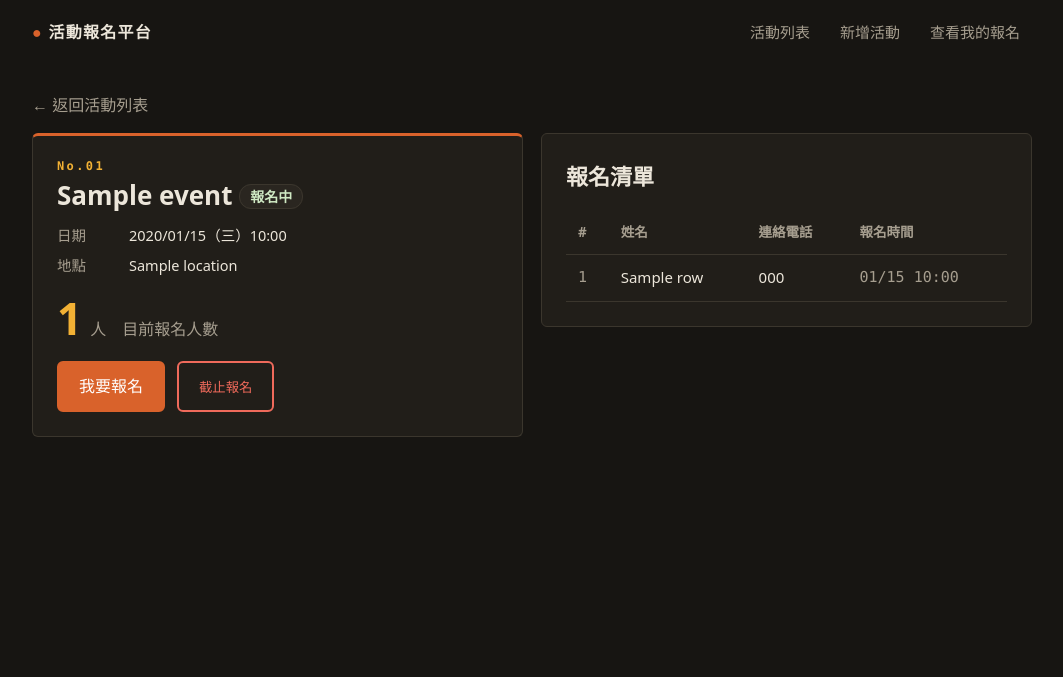
After one commit to djieeeee0613/1030-, a Flask app: template template/event_registrations.html in a window 1280 px wide. The commit adds this page. Shown: the top 677 px of the page, without its empty margins (108-1171 px from the left). Run offline with Flask 3, Linux system fonts and the light colour scheme; the template is opened without the code that fills it: most values are stand-ins (such as "Sample title", 1, 10 or a date in 2020); some libraries are stand-ins or nearby versions.

Commit message:
Pro版：報名清單與人數、同名同電話重複檢查、截止報名
- 新增活動報名清單頁，顯示目前報名人數與報名名單
- 重複報名改為同一活動「同名且同電話」才視為重複
- 新增截止報名／重新開放報名，截止後不能報名，首頁另列已截止活動

Co-Authored-By: Claude Sonnet 5.5 <noreply@anthropic.com>
Claude-Session: https://claude.ai/code/session_01SUVDTcG2bCvFGiavCeExhY

```diff
--- a/template/base.html
+++ b/template/base.html
@@ -103,6 +103,22 @@ a { color: var(--amber); }
 .split { display: grid; grid-template-columns: 1fr 1fr; gap: 18px; align-items: start; margin-top: 8px; }
 .panel { background: var(--panel); border: 1px solid var(--line); border-radius: var(--radius); padding: 24px; }
 .form-narrow { max-width: 640px; margin-top: 8px; }
+.card-actions { display: grid; grid-template-columns: 1fr auto; gap: 10px; }
+.count-muted { background: var(--panel-2); color: var(--muted); }
+.row.row-closed { border-left-color: var(--line); }
+.row.row-closed h3 { color: var(--muted); }
+.badge-closed { background: rgba(239,106,91,.12); border-color: var(--err); color: #ffb3aa; font-size: 12.5px; vertical-align: middle; }
+.badge-open { background: rgba(127,176,105,.12); border-color: var(--ok); color: #cfe9c3; font-size: 12.5px; vertical-align: middle; }
+.stat { display: flex; align-items: baseline; gap: 8px; margin: 4px 0 16px; }
+.stat-num { font-size: 44px; font-weight: 800; line-height: 1; color: var(--amber); }
+.stat-label { color: var(--muted); }
+.btn-danger { background: transparent; color: var(--err); border-color: var(--err); }
+.btn-danger:hover { background: var(--err); border-color: var(--err); color: #fff; }
+.table-wrap { overflow-x: auto; }
+table.reg { width: 100%; border-collapse: collapse; font-size: 15px; }
+table.reg th, table.reg td { text-align: left; padding: 10px 12px; border-bottom: 1px solid var(--line); white-space: nowrap; }
+table.reg th { color: var(--muted); font-weight: 700; font-size: 13.5px; }
+table.reg td.num { color: var(--muted); font-family: ui-monospace, Consolas, monospace; }
 .panel.center { text-align: center; margin-top: 32px; }
 .panel-title, .h-page { margin: 0 0 16px; font-size: 22px; }
 .h-event { margin: 6px 0 10px; font-size: 26px; line-height: 1.35; }
--- /dev/null
+++ b/template/event_registrations.html
@@ -0,0 +1,65 @@
+{% extends "base.html" %}
+{% block title %}報名清單：{{ event.title }}{% endblock %}
+{% block content %}
+    <a class="back" href="/">← 返回活動列表</a>
+
+    {% if changed == 'closed' %}
+    <div class="alert alert-ok" role="status"><strong>已截止報名。</strong>這個活動不會再接受新的報名。</div>
+    {% elif changed == 'open' %}
+    <div class="alert alert-ok" role="status"><strong>已重新開放報名。</strong>活動已回到首頁的可報名清單。</div>
+    {% endif %}
+
+    <div class="split">
+      <section class="panel summary">
+        <div class="card-no">No.{{ event.event_id|pad }}</div>
+        <h1 class="h-event">{{ event.title }}
+          {% if event.status == 'open' %}<span class="badge badge-open">報名中</span>{% else %}<span class="badge badge-closed">已截止</span>{% endif %}
+        </h1>
+        <dl class="meta">
+          <div><dt>日期</dt><dd>{{ event.event_date|fmt_date }}</dd></div>
+          <div><dt>地點</dt><dd>{{ event.location }}</dd></div>
+        </dl>
+
+        <div class="stat"><span class="stat-num">{{ rows|length }}</span><span class="stat-label">人　目前報名人數</span></div>
+
+        {% if event.status == 'open' %}
+        <form method="post" action="/events/{{ event.event_id }}/close"
+              onsubmit="return confirm('確定要截止「{{ event.title }}」的報名嗎？截止後將無法再報名。');">
+          <div class="btn-row">
+            <a class="btn" href="/events/{{ event.event_id }}">我要報名</a>
+            <button class="btn btn-danger" type="submit">截止報名</button>
+          </div>
+        </form>
+        {% else %}
+        <form method="post" action="/events/{{ event.event_id }}/reopen">
+          <div class="btn-row">
+            <button class="btn btn-ghost" type="submit">重新開放報名</button>
+          </div>
+        </form>
+        {% endif %}
+      </section>
+
+      <section class="panel">
+        <h2 class="panel-title">報名清單</h2>
+        {% if rows %}
+        <div class="table-wrap">
+          <table class="reg">
+            <thead><tr><th>#</th><th>姓名</th><th>連絡電話</th><th>報名時間</th></tr></thead>
+            <tbody>
+              {% for r in rows %}
+              <tr>
+                <td class="num">{{ loop.index }}</td>
+                <td>{{ r.name }}</td>
+                <td>{{ r.phone }}</td>
+                <td class="num">{{ r.created_at.strftime('%m/%d %H:%M') }}</td>
+              </tr>
+              {% endfor %}
+            </tbody>
+          </table>
+        </div>
+        {% else %}
+        <p class="empty">目前還沒有人報名。</p>
+        {% endif %}
+      </section>
+    </div>
+{% endblock %}
--- a/template/registrations.html
+++ b/template/registrations.html
@@ -33,7 +33,7 @@
         <li class="row{{ ' row-new' if r.registration_id == new_id }}">
           <div class="row-main">
             <div class="card-no">No.{{ r.event_id|pad }}</div>
-            <h3>{{ r.title }}</h3>
+            <h3>{{ r.title }}{% if r.status == 'closed' %} <span class="badge badge-closed">已截止</span>{% endif %}</h3>
             <p class="row-sub">{{ r.event_date|fmt_date }}　·　{{ r.location }}</p>
           </div>
           <div class="row-side">
```
Also changed, not shown: DB.py (+50 -7 lines), route/events.py (+48 -6 lines), template/home.html (+20 -1 lines).
